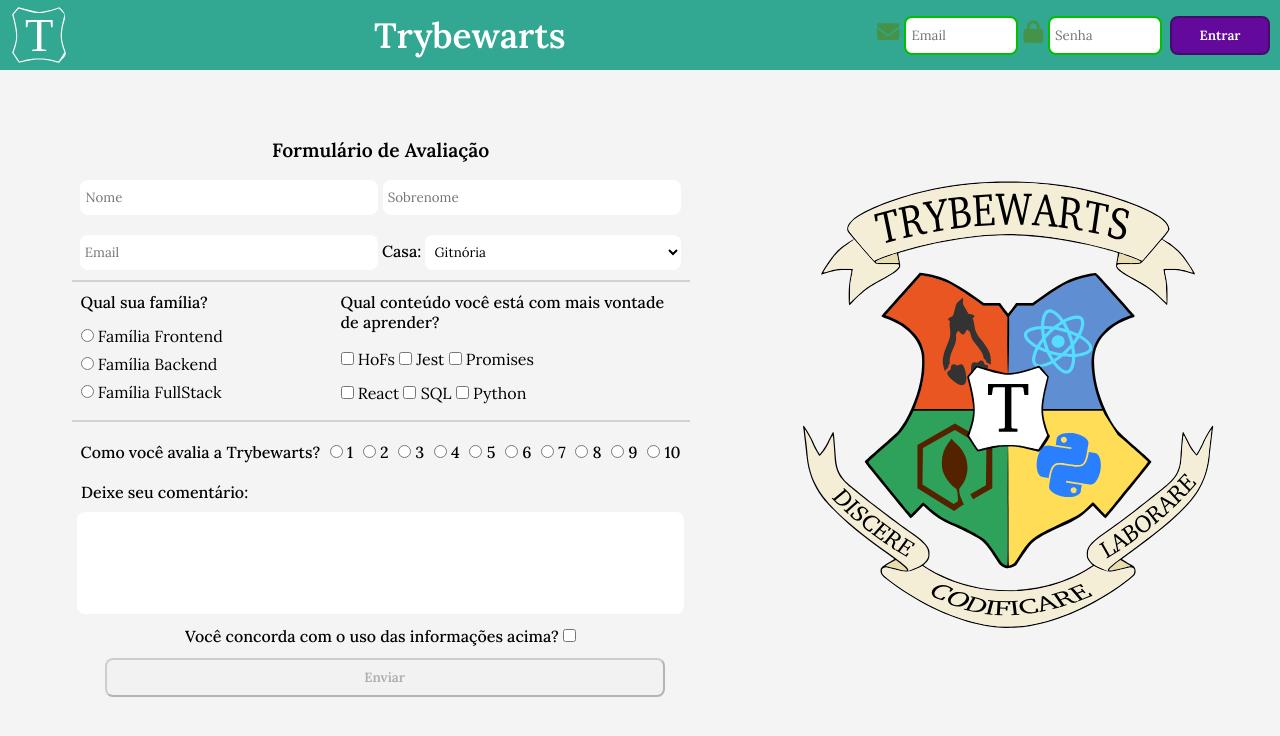
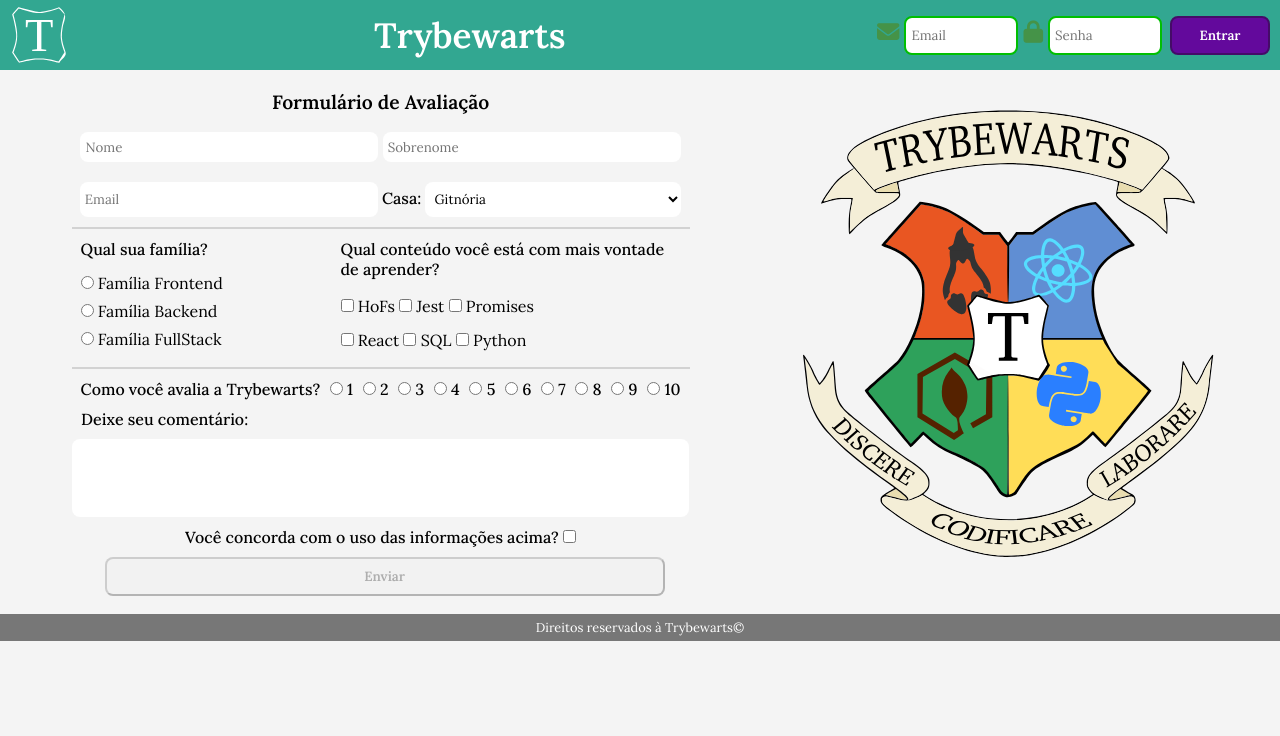
Before and after one commit to jpcp0614/Project-Trybewarts, a website: page index.html in a window 1280 px wide. Drawn offline with Linux system fonts and the light colour scheme.

Commit message:
:sparkles: feat: Requisito 19

```diff
--- a/index.html
+++ b/index.html
@@ -196,12 +196,14 @@
           name="comments"
           id="comments"
           cols="74"
-          rows="6"
+          rows="4"
           maxlength="500"
         ></textarea>
         <div id="info-check">
-          <label for="agreement" id="label-infos">Você concorda com o uso das informações acima?</label>
-          <input type="checkbox" name="" id="agreement">
+          <label for="agreement" id="label-infos"
+            >Você concorda com o uso das informações acima?</label
+          >
+          <input type="checkbox" name="" id="agreement" />
         </div>
         <button type="submit" id="submit-btn" disabled>Enviar</button>
       </form>
@@ -211,6 +213,7 @@
         id="trybewarts-forms-logo"
       />
     </main>
+    <footer>Direitos reservados à Trybewarts©</footer>
 
     <script src="script.js"></script>
     <script
--- a/style.css
+++ b/style.css
@@ -4,8 +4,9 @@
   padding: 0;
 }
 
-body {
+body , html {
   background: rgb(244, 244, 244);
+  min-height: 100vh;
 }
 
 /* ------ HEADER ------ */
@@ -88,13 +89,12 @@ body {
   align-items: center;
   display: flex;
   justify-content: center;
-  margin: 5vh 0;
 }
 
 /* form */
 #trybewarts-main-title {
   font-size: 1.2em;
-  margin: 28px 0 18px;
+  margin: 20px 0 18px;
 }
 
 #evaluation-form {
@@ -109,7 +109,7 @@ body {
 #input-name , #input-lastname {
   border: none;
   border-radius: 8px;
-  height: 35px;
+  height: 30px;
   outline: none;
   padding: 0 5px;
   width: 18rem;
@@ -183,7 +183,6 @@ body {
   display: flex;
   font-weight: 500;
   justify-content: space-between;
-  margin: 10px 0;
   width: 600px;
 }
 
@@ -198,12 +197,14 @@ body {
 #comments {
   border: none;
   border-radius: 8px;
+  padding: 5px;
   resize: none;
+  outline: none;
 }
 
 #label-infos , #info-check {
   font-weight: 500;
-  margin: 12px 0;
+  margin: 10px 0;
 }
 
 /* botão enviar */
@@ -230,6 +231,15 @@ body {
   color: rgb(99, 9, 156);
 }
 
+footer {
+  background: rgb(119, 119, 119);
+  color: white;
+  font-size: 0.8em;
+  margin-top: 18px;
+  padding: 5px 0;
+  text-align: center;
+}
+
 /* ------ LOGO ------ */
 #trybewarts-forms-logo {
   height: 500px;
```
